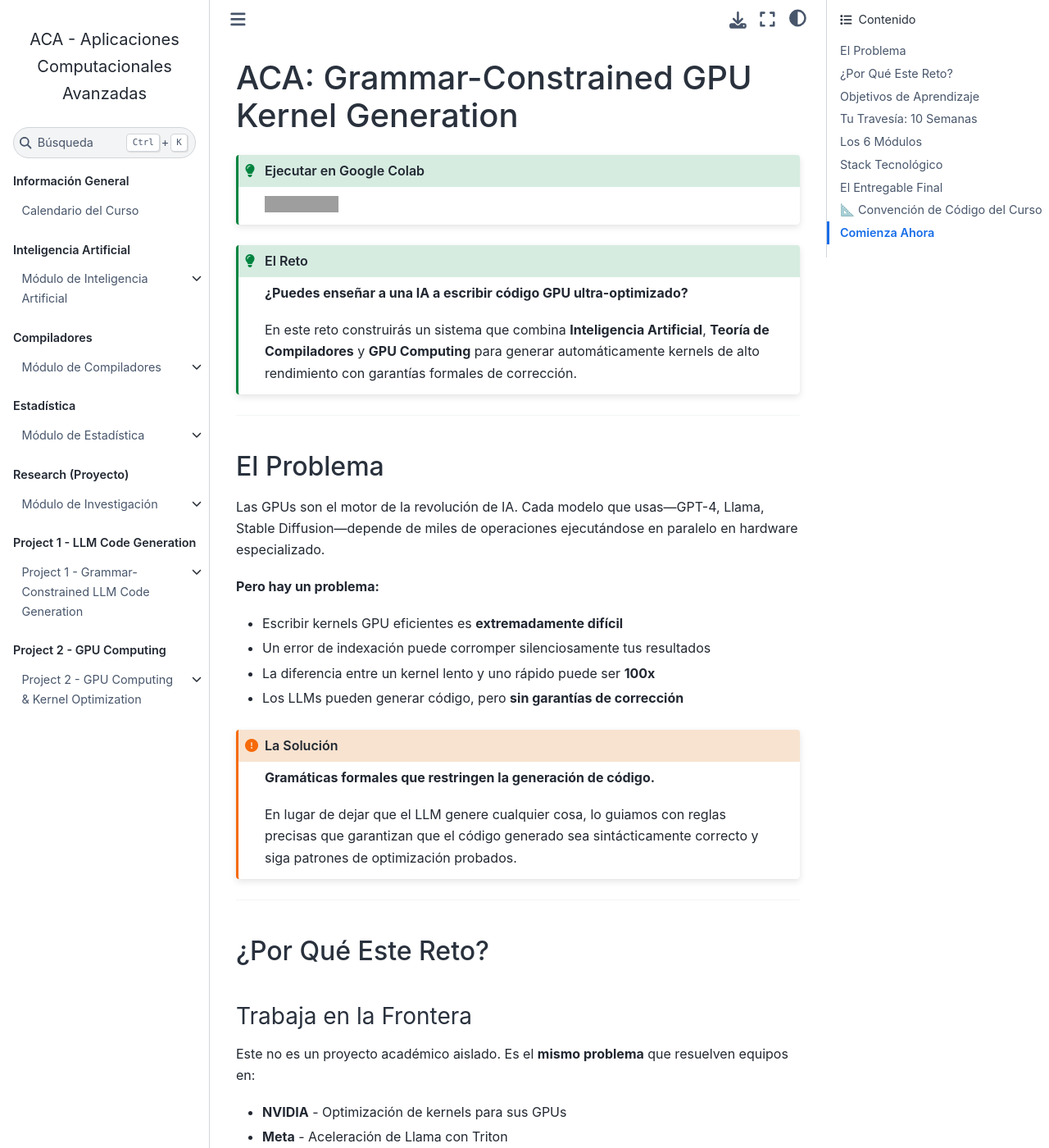
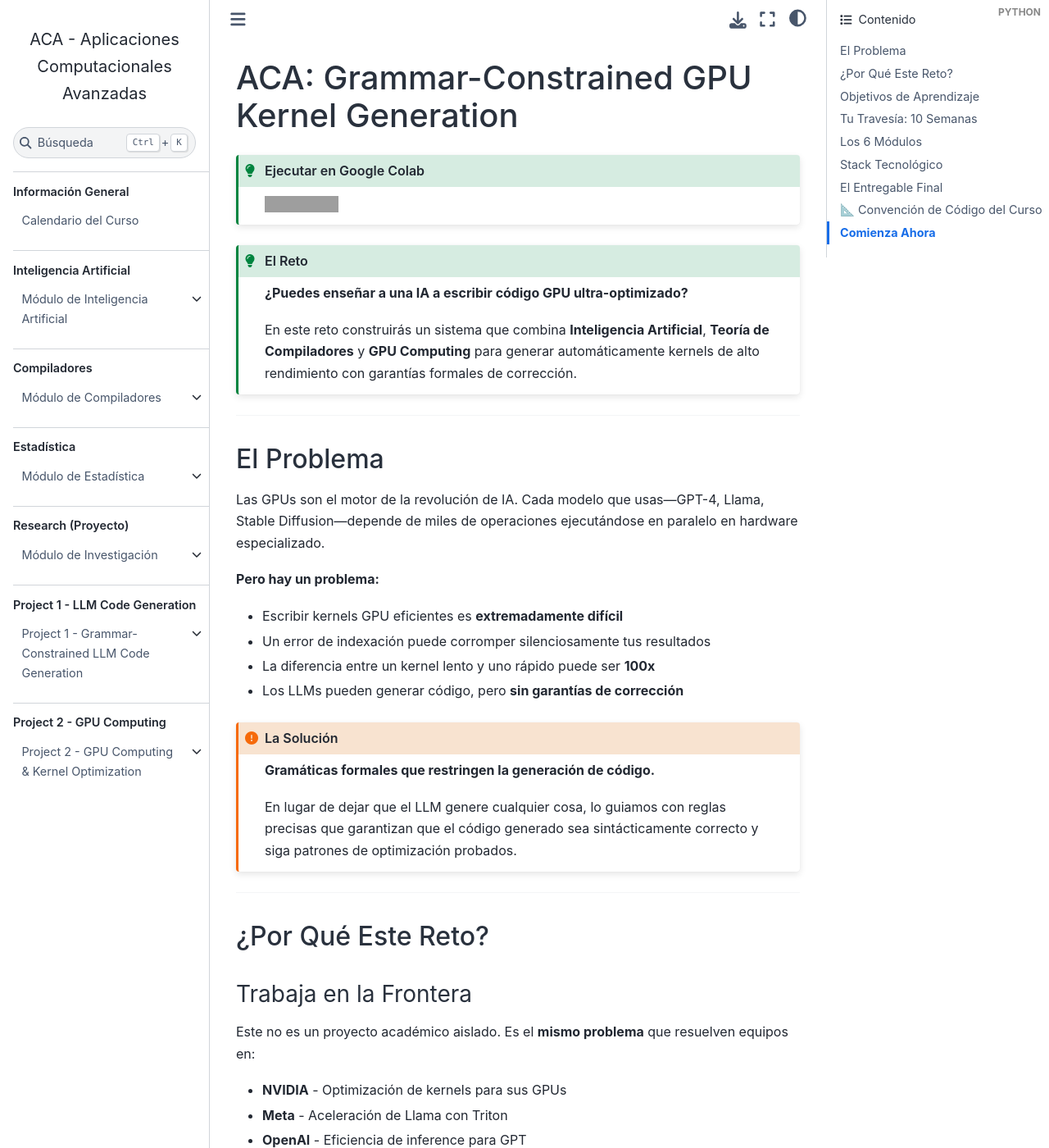
Before and after one commit to salvahin/ACA-2026, a Jupyter Book: the page built from book/intro.md, in a window 1280 px wide and 1400 px high. Shown: the whole window at 82% size. Built offline with Jupyter Book 1.0.4 settings and Sphinx 7.4.7 and the Sphinx Book theme 1.1.4, drawn with Linux system fonts in a browser that asks for light colours; pages that are not in the unit, such as notebooks, are missing from menus; grey boxes are pictures that could not be loaded.

Commit message:
style: aplicar mejoras visuales y CSS personalizado al Jupyter Book

```diff
--- a/book/_config.yml
+++ b/book/_config.yml
@@ -23,6 +23,8 @@
 sphinx:
   config:
     language: es
+    html_static_path: ["_static"]
+    html_css_files: ["custom.css"]
     html_theme_options:
       navigation_depth: 3
       show_nav_level: 2
--- /dev/null
+++ b/book/_static/custom.css
@@ -0,0 +1,113 @@
+/*
+ * ACA-2026: CSS Personalizado de Jupyter Book
+ * Basado en el reporte de auditoría visual
+ */
+
+/* 1. Tipografía y Espaciado */
+body {
+    line-height: 1.65;
+}
+
+h2, h3 {
+    margin-top: 2.2rem !important;
+}
+
+/* 2. Etiquetado de Bloques de Código */
+div.highlight {
+    position: relative;
+}
+div.highlight-python::before {
+    content: "PYTHON";
+    position: absolute;
+    top: 5px;
+    right: 10px;
+    font-size: 0.75rem;
+    font-weight: 700;
+    color: #888;
+    z-index: 10;
+}
+div.highlight-cpp::before {
+    content: "C++";
+    position: absolute;
+    top: 5px;
+    right: 10px;
+    font-size: 0.75rem;
+    font-weight: 700;
+    color: #888;
+    z-index: 10;
+}
+div.highlight-cuda::before {
+    content: "CUDA";
+    position: absolute;
+    top: 5px;
+    right: 10px;
+    font-size: 0.75rem;
+    font-weight: 700;
+    color: #888;
+    z-index: 10;
+}
+
+/* 3. Admonitions en Modo Oscuro (Vibrancia) */
+html[data-theme="dark"] .admonition.note,
+html[data-theme="dark"] div.admonition.note {
+    border-left-color: #3498db !important;
+    background-color: rgba(52, 152, 219, 0.1) !important;
+}
+html[data-theme="dark"] .admonition.tip,
+html[data-theme="dark"] div.admonition.tip {
+    border-left-color: #2ecc71 !important;
+    background-color: rgba(46, 204, 113, 0.1) !important;
+}
+html[data-theme="dark"] .admonition.important,
+html[data-theme="dark"] div.admonition.important {
+    border-left-color: #f39c12 !important;
+    background-color: rgba(243, 156, 18, 0.1) !important;
+}
+
+/* 4. Scroll Spy (ToC Derecho) */
+nav.bd-toc-nav ul.nav li a.active {
+    font-weight: 700 !important;
+    color: var(--pst-color-primary) !important;
+}
+
+/* 5. Separador del Sidebar (Índice Izquierdo) */
+p.caption {
+    margin-top: 1.5em;
+    border-top: 1px solid var(--pst-color-border);
+    padding-top: 0.8em;
+}
+
+/* 6. Accesibilidad Móvil y Tablas */
+.table-wrapper {
+    overflow-x: auto;
+    white-space: nowrap;
+}
+@media (max-width: 768px) {
+    /* Minimizar impacto visual de botones de colab/repo en mobile */
+    .bd-header-article .bd-article-container .bd-header-article-buttons {
+        transform: scale(0.9);
+        transform-origin: left;
+    }
+}
+
+/* 7. Toques Premium (Fade In) */
+body {
+    animation: fadeIn 0.4s ease-in-out;
+}
+@keyframes fadeIn {
+    from { opacity: 0; }
+    to { opacity: 1; }
+}
+
+/* 8. Transición en Imágenes para Simular "Zoom/Lightbox" readiness */
+img.align-center {
+    transition: transform 0.2s ease-in-out, box-shadow 0.2s ease-in-out;
+    border-radius: 4px;
+}
+img.align-center:hover {
+    transform: scale(1.02);
+    box-shadow: 0 4px 15px rgba(0,0,0,0.1);
+}
+html[data-theme="dark"] img.align-center:hover {
+    box-shadow: 0 4px 15px rgba(255,255,255,0.05);
+}
```
Also changed, not shown: book/sugerencias_visuales.md (added, +27 -0 lines).
